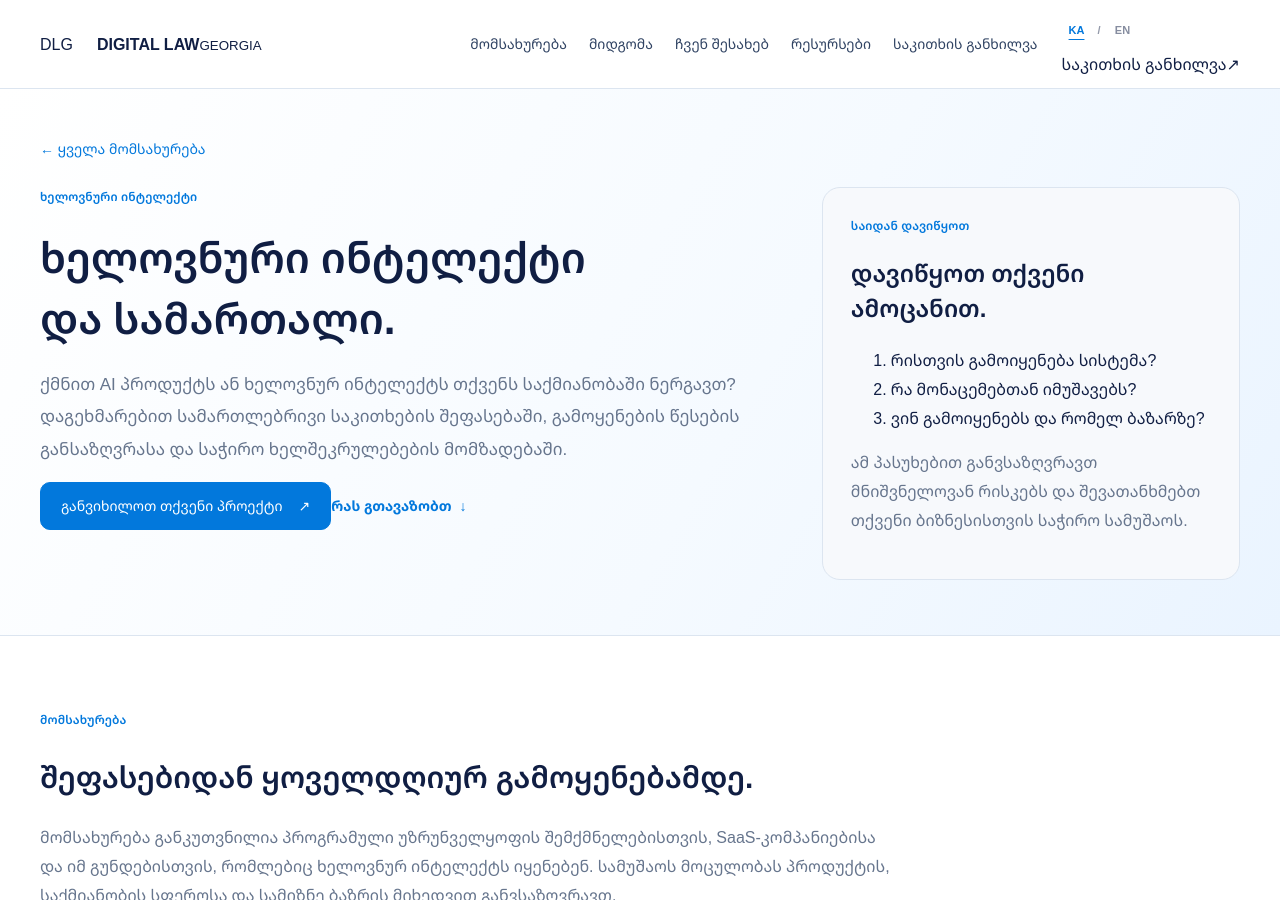
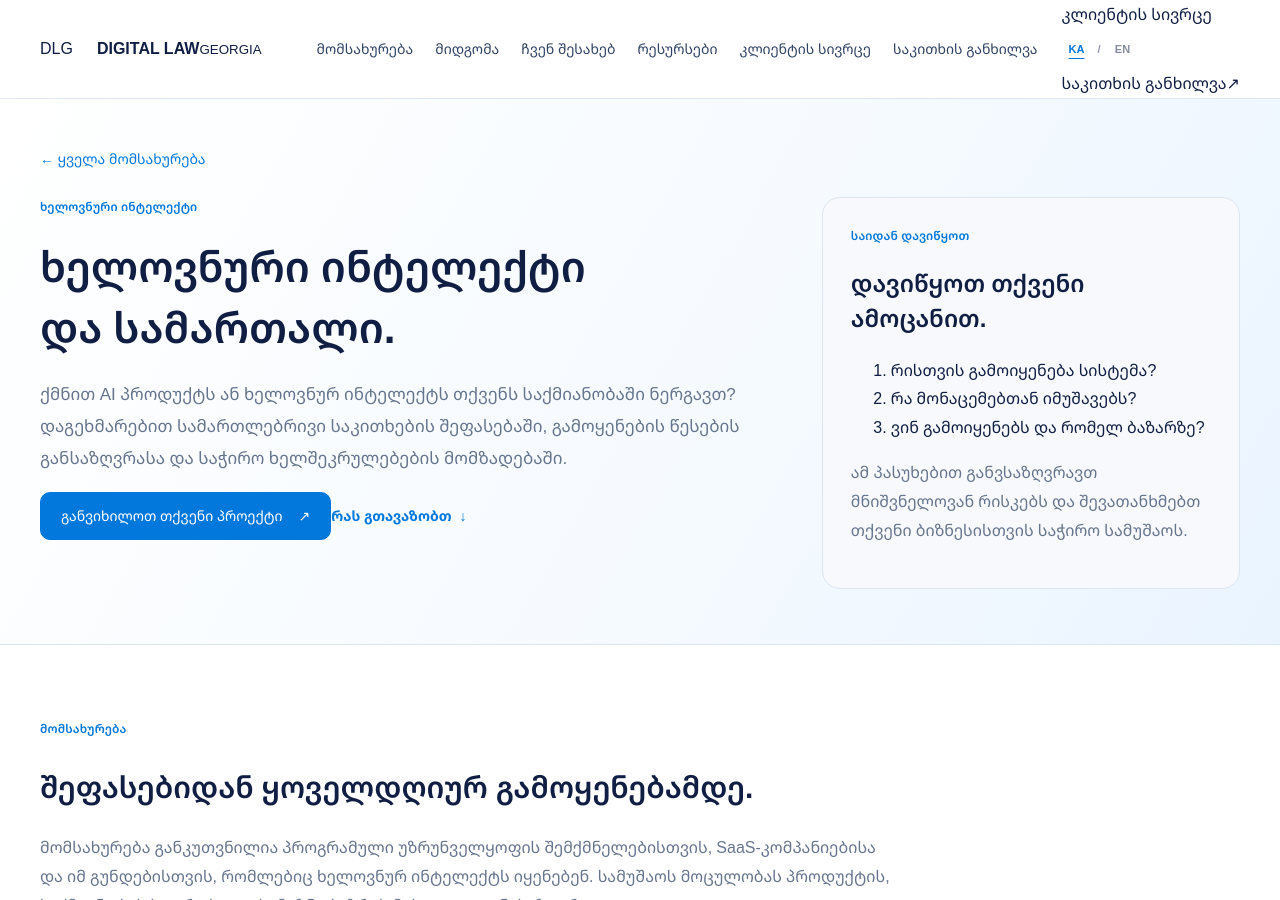
Before and after one commit to luka019/lukaswebsite, a Jekyll site: the page built from services/ai/index.html, in a window 1280 px wide and 900 px high. Built offline with Jekyll 4.4.1, drawn with Linux system fonts in a browser that asks for light colours.

Commit message:
build: apply premium brand layer consistently to _includes/resource-header.html

```diff
--- a/_includes/resource-header.html
+++ b/_includes/resource-header.html
@@ -6,9 +6,10 @@
       <a href="/#approach" data-en="Our approach">მიდგომა</a>
       <a href="/#about" data-en="About">ჩვენ შესახებ</a>
       <a href="/resources/" data-site-link data-en="Insights">რესურსები</a>
+      <a class="law-nav-mobile-client" href="/client/" data-site-link data-en="Client space">კლიენტის სივრცე</a>
       <a class="law-nav-mobile-cta" href="/client/?consultation=1" data-site-link data-en="Discuss your matter">საკითხის განხილვა</a>
     </nav>
-    <div class="law-header-tools">
+    <div class="law-header-tools"><a class="law-client-shortcut" href="/client/" data-site-link data-en="Client space">კლიენტის სივრცე</a>
       <div class="language-control law-languages" role="group" aria-label="ენის არჩევა" data-en-aria="Choose language">
         <button type="button" data-language="ka" aria-pressed="true" aria-label="ქართული">KA</button><span aria-hidden="true">/</span><button type="button" data-language="en" aria-pressed="false" aria-label="English">EN</button>
       </div>
```
